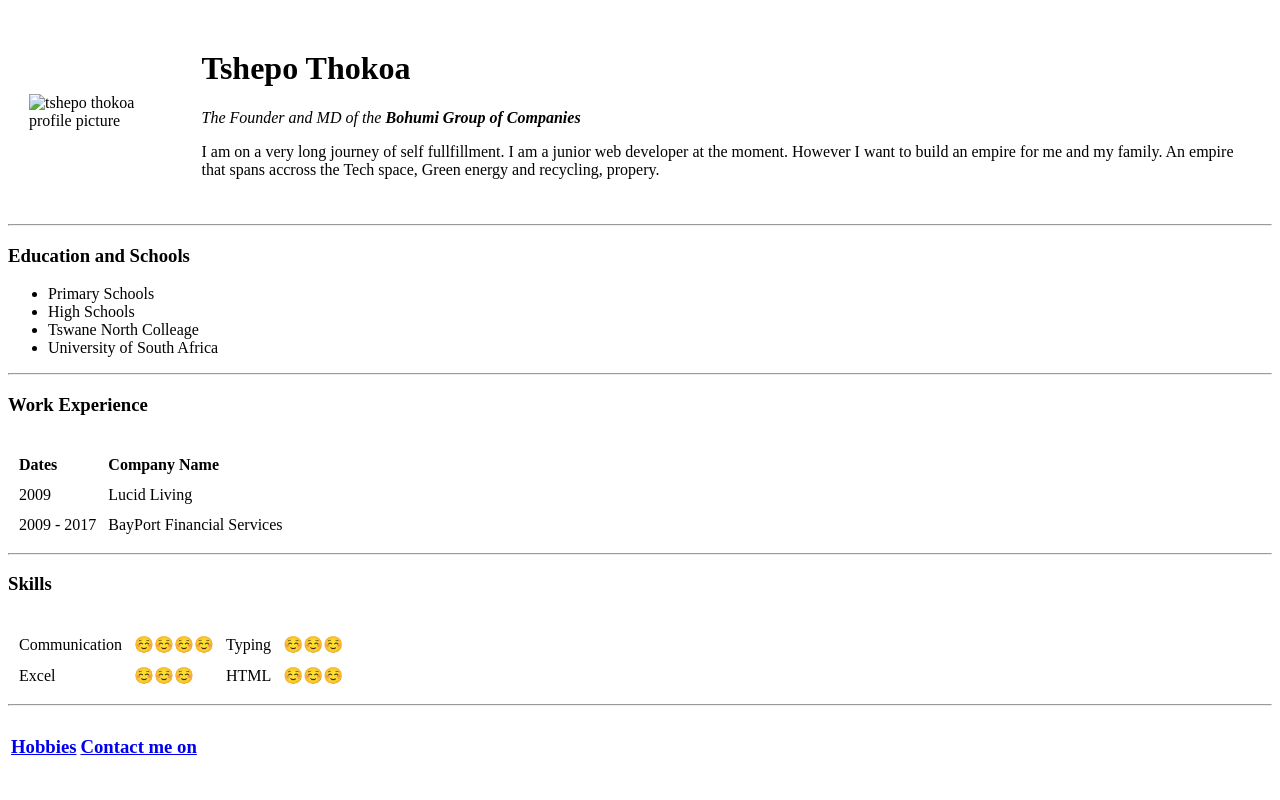
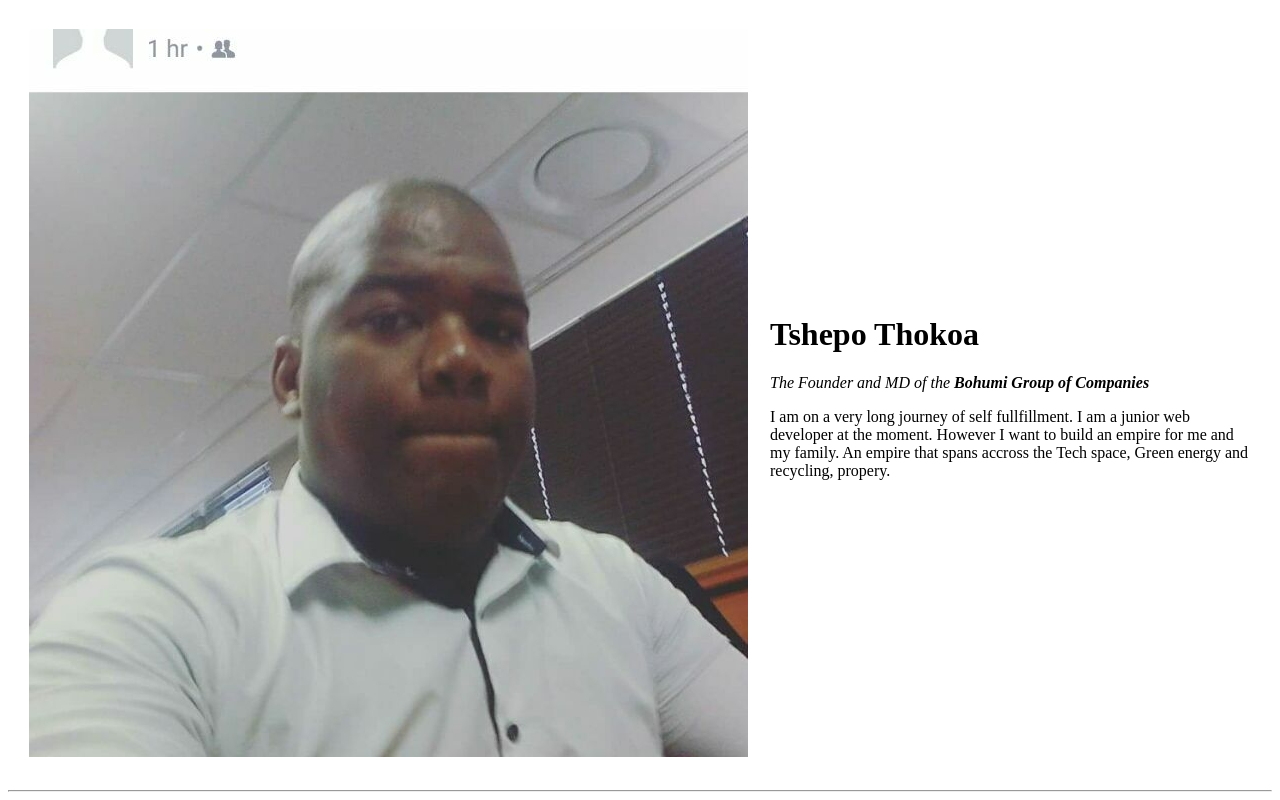
Before and after one commit to TshepoKagiso/CV, a plain HTML site: page index.html in a window 1280 px wide. Shown: the top 800 px of the page. Drawn offline with Linux system fonts and the light colour scheme.

Commit message:
Update index.html

```diff
--- a/index.html
+++ b/index.html
@@ -10,7 +10,7 @@
   <table cellspacing="20">
     <td>
       <img
-        src="Images.tshepo_n.jpg"
+        src="Images/tshepo_n.jpg"
         alt="tshepo thokoa profile picture">
     </td>
     <td>
```
